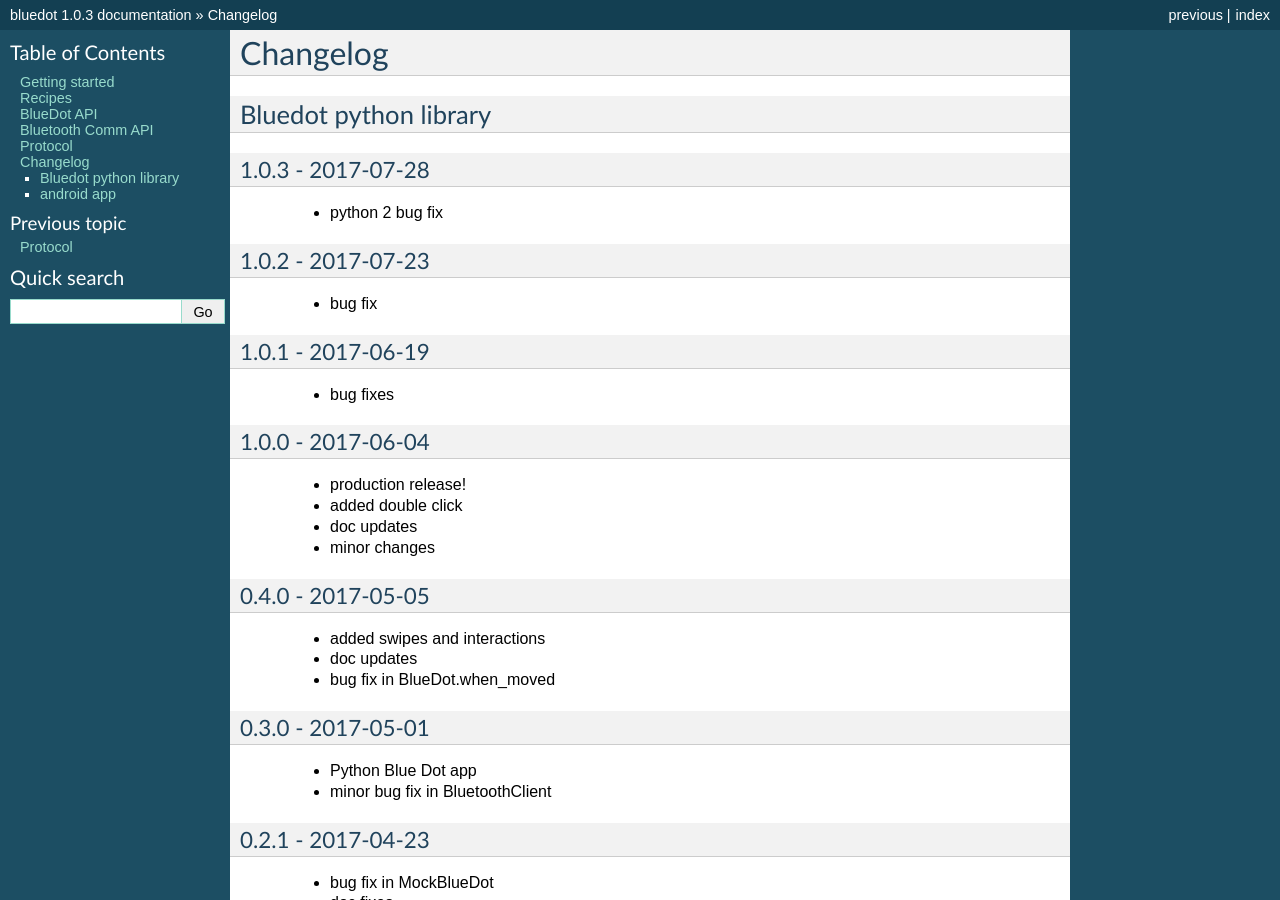
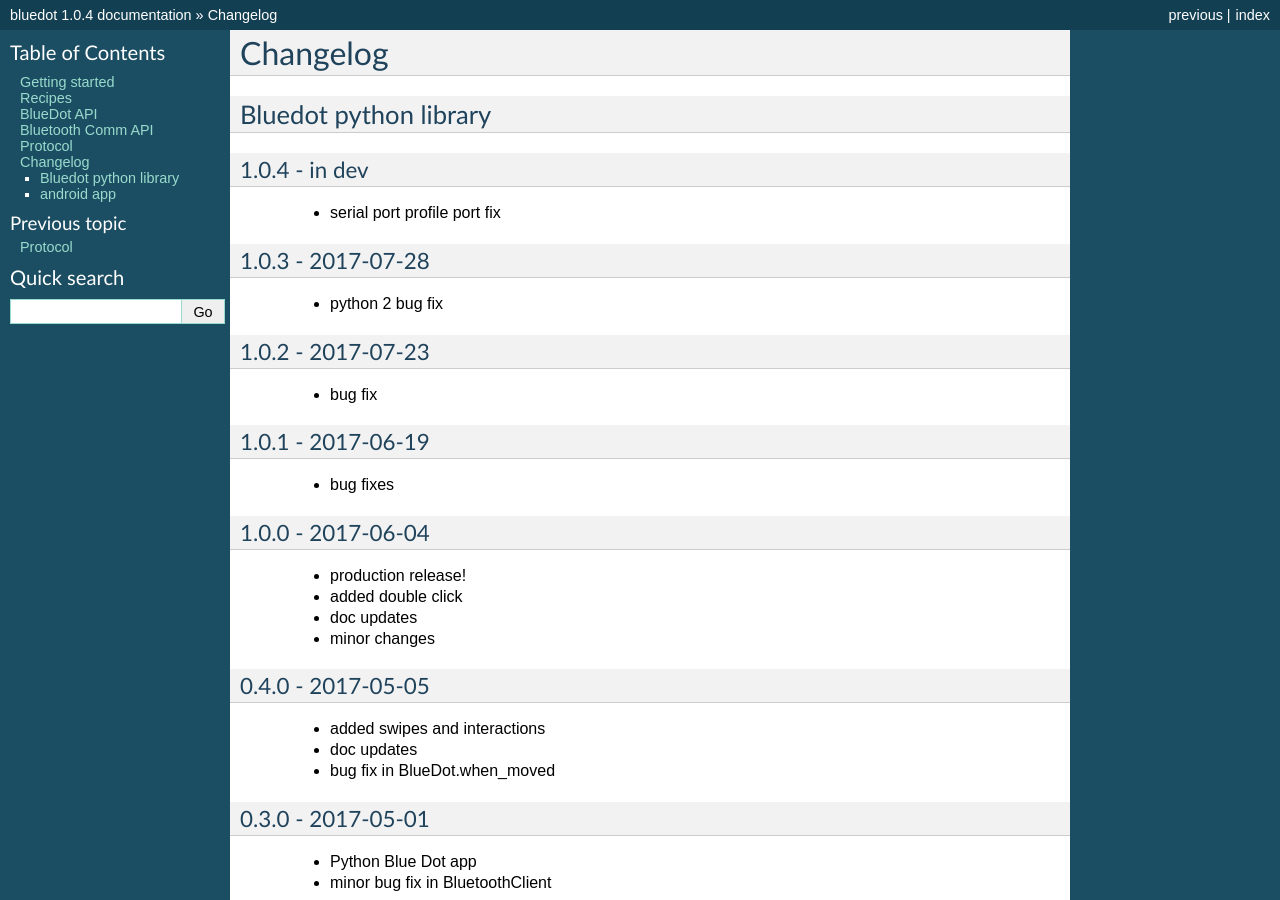
Before and after one commit to martinohanlon/BlueDot, a Sphinx documentation site: the page built from docs/changelog.rst, in a window 1280 px wide and 900 px high. Built offline with Sphinx 7.4.7, drawn with Linux system fonts in a browser that asks for light colours; some of the changed text lies outside the part shown.

Commit message:
updated version no

```diff
--- a/docs/changelog.rst
+++ b/docs/changelog.rst
@@ -3,6 +3,11 @@
 
 Bluedot python library
 ----------------------
+
+1.0.4 - in dev
+~~~~~~~~~~~~~~~~~~
+
+ * serial port profile port fix
 
 1.0.3 - 2017-07-28
 ~~~~~~~~~~~~~~~~~~
--- a/docs/conf.py
+++ b/docs/conf.py
@@ -55,9 +55,9 @@
 # built documents.
 #
 # The short X.Y version.
-version = '1.0.3'
+version = '1.0.4'
 # The full version, including alpha/beta/rc tags.
-release = '1.0.3'
+release = '1.0.4'
 
 # The language for content autogenerated by Sphinx. Refer to documentation
 # for a list of supported languages.
--- a/setup.py
+++ b/setup.py
@@ -2,7 +2,7 @@
 
 __project__ = 'bluedot'
 __desc__ = 'A zero boiler plate bluetooth remote'
-__version__ = '1.0.3'
+__version__ = '1.0.4'
 __author__ = "Martin O'Hanlon"
 __author_email__ = 'martin@ohanlonweb.com'
 __license__ = 'MIT'
```
